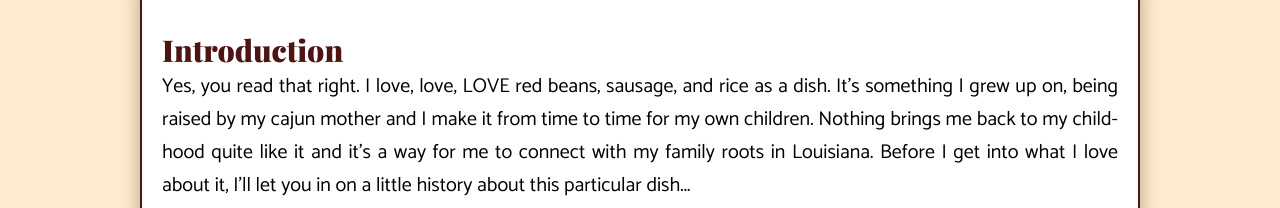
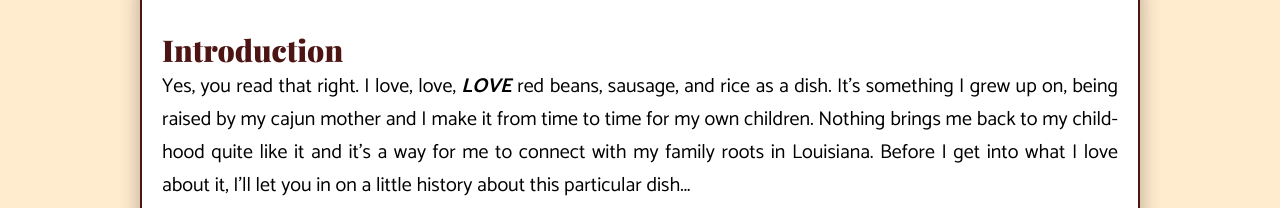
Before and after one commit to good-bean/creative-method-assignment, a plain HTML site: page index.html in a window 1280 px wide. Shown: the part 592-800 px from the top of the page. Drawn offline with nearby package versions, Linux system fonts and the light colour scheme; a web font is replaced by a local one.

Commit message:
Update index and styles

```diff
--- a/index.html
+++ b/index.html
@@ -17,7 +17,7 @@
          <header>
             <h2><span class="sr-only">Introduction</span></h2>
          </header>
-         <p>Yes, you read that right. I love, love, LOVE red beans, sausage, and rice as a dish. It's something I grew up on, being raised by my cajun mother and I make it from time to time for my own children. Nothing brings me back to my childhood quite like it and it's a way for me to connect with my family roots in Louisiana. Before I get into what I love about it, I'll let you in on a little history about this particular dish...</p>
+         <p>Yes, you read that right. I love, love, <span class="strong-emphasis">LOVE</span> red beans, sausage, and rice as a dish. It's something I grew up on, being raised by my cajun mother and I make it from time to time for my own children. Nothing brings me back to my childhood quite like it and it's a way for me to connect with my family roots in Louisiana. Before I get into what I love about it, I'll let you in on a little history about this particular dish...</p>
       </section>
       <span class="fleur">&#9884;</span>
       <section id="history">
--- a/styles.css
+++ b/styles.css
@@ -123,6 +123,11 @@ section .caption {
    gap: 20px;
 }
 
+.strong-emphasis {
+   font-weight: bold;
+   font-style: italic;
+}
+
 .recipe-info {
    margin-top: 20px;
 }
```
